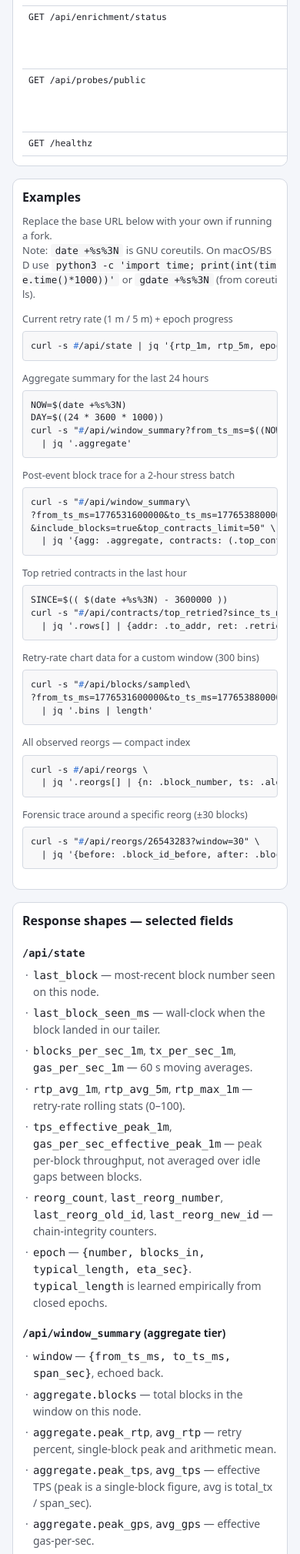
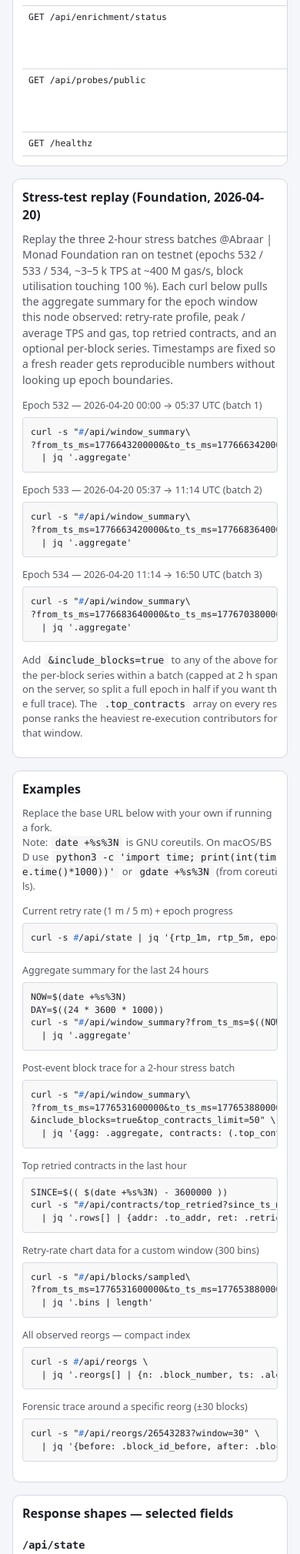
Before and after one commit to rustemar/monad-ops, a Python web app: template monad_ops/dashboard/templates/api.html in a window 390 px wide. Shown: the part 1818-3837 px from the top of the page at 77% size. Run offline with Jinja, Linux system fonts and the light colour scheme; the template is opened without the code that fills it: most values are stand-ins (such as "Sample title", 1, 10 or a date in 2020).

Commit message:
feat+docs: iter-13 — event-ring startup detector, stress-test replay card
Detect event_ring_mmap startup failures as a new AssertionKind.EVENT_RING_MMAP
sub-kind. Mirrors the io_uring_init shape — matches the danielcamargo
2026-01-23 journal signature "event library error -- monad_event_ring_mmap"
and emits a CRITICAL alert with a deliberately modest remediation hint
(reboot instead of a service restart, ulimit -l, hugepages). The public
Discord thread had no root-cause closure so the summary points at the
diagnostic class rather than a confident fix. Stable dedup key collapses
repeat fires from one boot loop into one alert.

On the /api page, add a dedicated "Stress-test replay (Foundation,
2026-04-20)" card above the Examples section. Three curl commands with
real ms timestamps for each stress batch — epoch 532 (00:00–05:37 UTC),
533 (05:37–11:14 UTC), 534 (11:14–16:50 UTC) — each targeting
/api/window_summary with top_contracts_limit=20. Copy-button attaches
automatically via api.js. Verified desktop + mobile. The ask these
answer: a Foundation reader lands on /api and gets a runnable replay
command for a window they already know, no epoch-boundary lookup.

145/145 tests; 3 new around event_ring_mmap incl. a negative-case guard
against a healthy-startup line tripping the pattern.

```diff
--- a/monad_ops/dashboard/templates/api.html
+++ b/monad_ops/dashboard/templates/api.html
@@ -132,6 +132,47 @@
         </section>
 
         <section class="card">
+            <h2>Stress-test replay (Foundation, 2026-04-20)</h2>
+            <p>
+                Replay the three 2-hour stress batches @Abraar | Monad Foundation ran
+                on testnet (epochs 532 / 533 / 534, ~3–5 k TPS at ~400 M gas/s, block
+                utilisation touching 100 %). Each curl below pulls the aggregate
+                summary for the epoch window this node observed: retry-rate profile,
+                peak / average TPS and gas, top retried contracts, and an optional
+                per-block series. Timestamps are fixed so a fresh reader gets
+                reproducible numbers without looking up epoch boundaries.
+            </p>
+
+            <div class="example">
+                <div class="example-label">Epoch 532 — 2026-04-20 00:00 → 05:37 UTC (batch 1)</div>
+                <pre class="example-code"><code>curl -s "<span class="u">{{ base_url }}</span>/api/window_summary\
+?from_ts_ms=1776643200000&amp;to_ts_ms=1776663420000&amp;top_contracts_limit=20" \
+  | jq '.aggregate'</code></pre>
+            </div>
+
+            <div class="example">
+                <div class="example-label">Epoch 533 — 2026-04-20 05:37 → 11:14 UTC (batch 2)</div>
+                <pre class="example-code"><code>curl -s "<span class="u">{{ base_url }}</span>/api/window_summary\
+?from_ts_ms=1776663420000&amp;to_ts_ms=1776683640000&amp;top_contracts_limit=20" \
+  | jq '.aggregate'</code></pre>
+            </div>
+
+            <div class="example">
+                <div class="example-label">Epoch 534 — 2026-04-20 11:14 → 16:50 UTC (batch 3)</div>
+                <pre class="example-code"><code>curl -s "<span class="u">{{ base_url }}</span>/api/window_summary\
+?from_ts_ms=1776683640000&amp;to_ts_ms=1776703800000&amp;top_contracts_limit=20" \
+  | jq '.aggregate'</code></pre>
+            </div>
+
+            <p class="hint-404">
+                Add <code>&amp;include_blocks=true</code> to any of the above for the per-block
+                series within a batch (capped at 2 h span on the server, so split a full epoch
+                in half if you want the full trace). The <code>.top_contracts</code> array on
+                every response ranks the heaviest re-execution contributors for that window.
+            </p>
+        </section>
+
+        <section class="card">
             <h2>Examples</h2>
             <p class="hint-404">Replace the base URL below with your own if running a fork.
                 <br>Note: <code>date +%s%3N</code> is GNU coreutils. On macOS/BSD use <code>python3 -c 'import time; print(int(time.time()*1000))'</code> or <code>gdate +%s%3N</code> (from coreutils).</p>
--- a/monad_ops/rules/assertion.py
+++ b/monad_ops/rules/assertion.py
@@ -21,6 +21,7 @@ _DEFAULT_SEVERITY: dict[AssertionKind, Severity] = {
     AssertionKind.RUST_PANIC: Severity.CRITICAL,
     AssertionKind.QC_OVERSHOOT: Severity.CRITICAL,
     AssertionKind.IO_URING_INIT: Severity.CRITICAL,
+    AssertionKind.EVENT_RING_MMAP: Severity.CRITICAL,
     AssertionKind.GENERIC_FATAL: Severity.CRITICAL,
     # Chunk exhaustion handled specially below.
 }
@@ -60,6 +61,7 @@ class AssertionRule:
             AssertionKind.QC_OVERSHOOT: "consensus QC overshoot (statesync needed)",
             AssertionKind.CHUNK_EXHAUSTION: "TrieDB chunk exhaustion",
             AssertionKind.IO_URING_INIT: "io_uring init failure (kernel / sysctl / container config)",
+            AssertionKind.EVENT_RING_MMAP: "event-ring mmap failure on startup (intermittent)",
             AssertionKind.GENERIC_FATAL: "FATAL log line",
         }
         return titles.get(ev.kind, "monad incident")
```
Also changed, not shown: monad_ops/parser/assertion.py (+40 -3 lines), tests/test_assertion_parser.py (+44 -0 lines).
